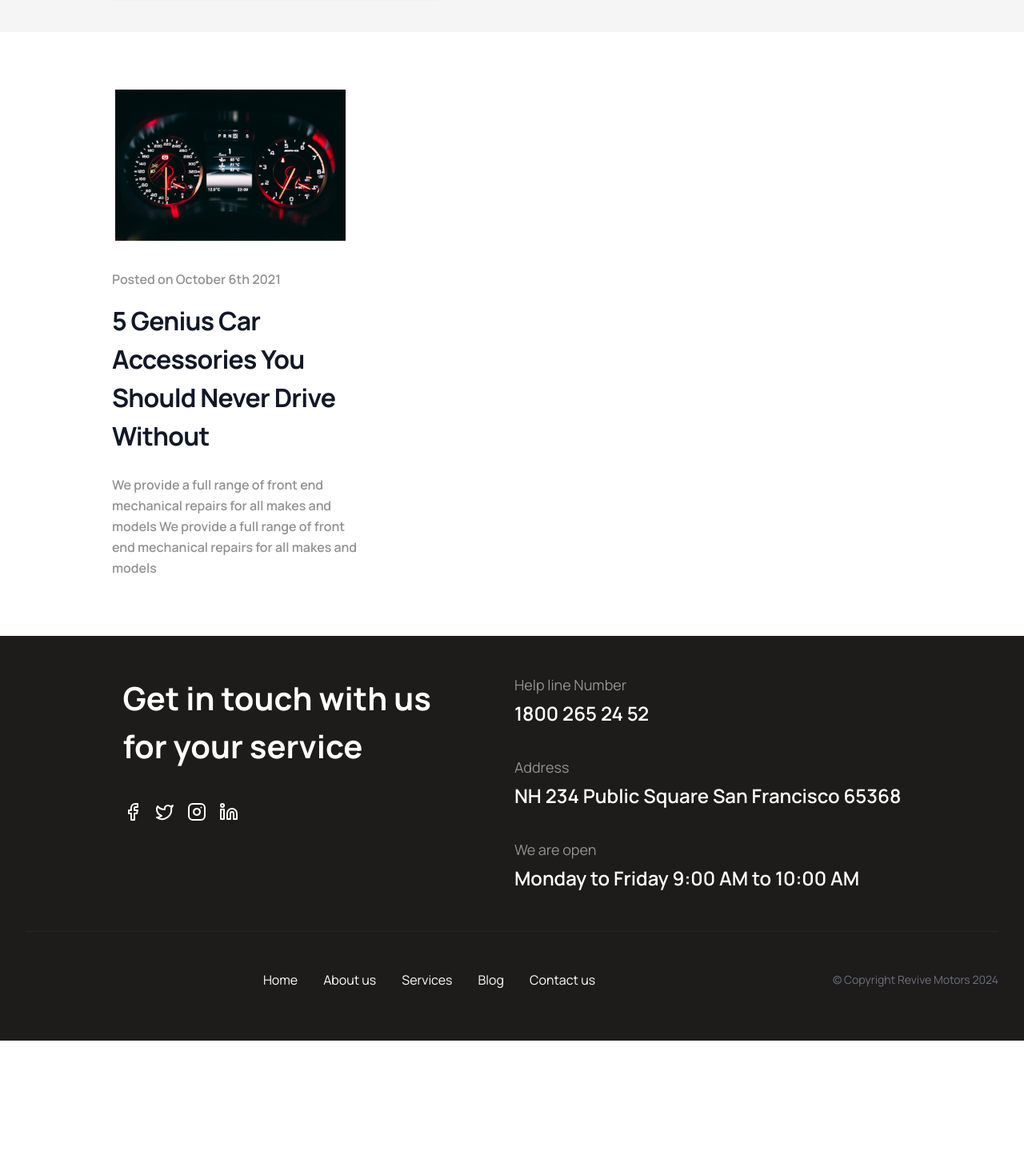
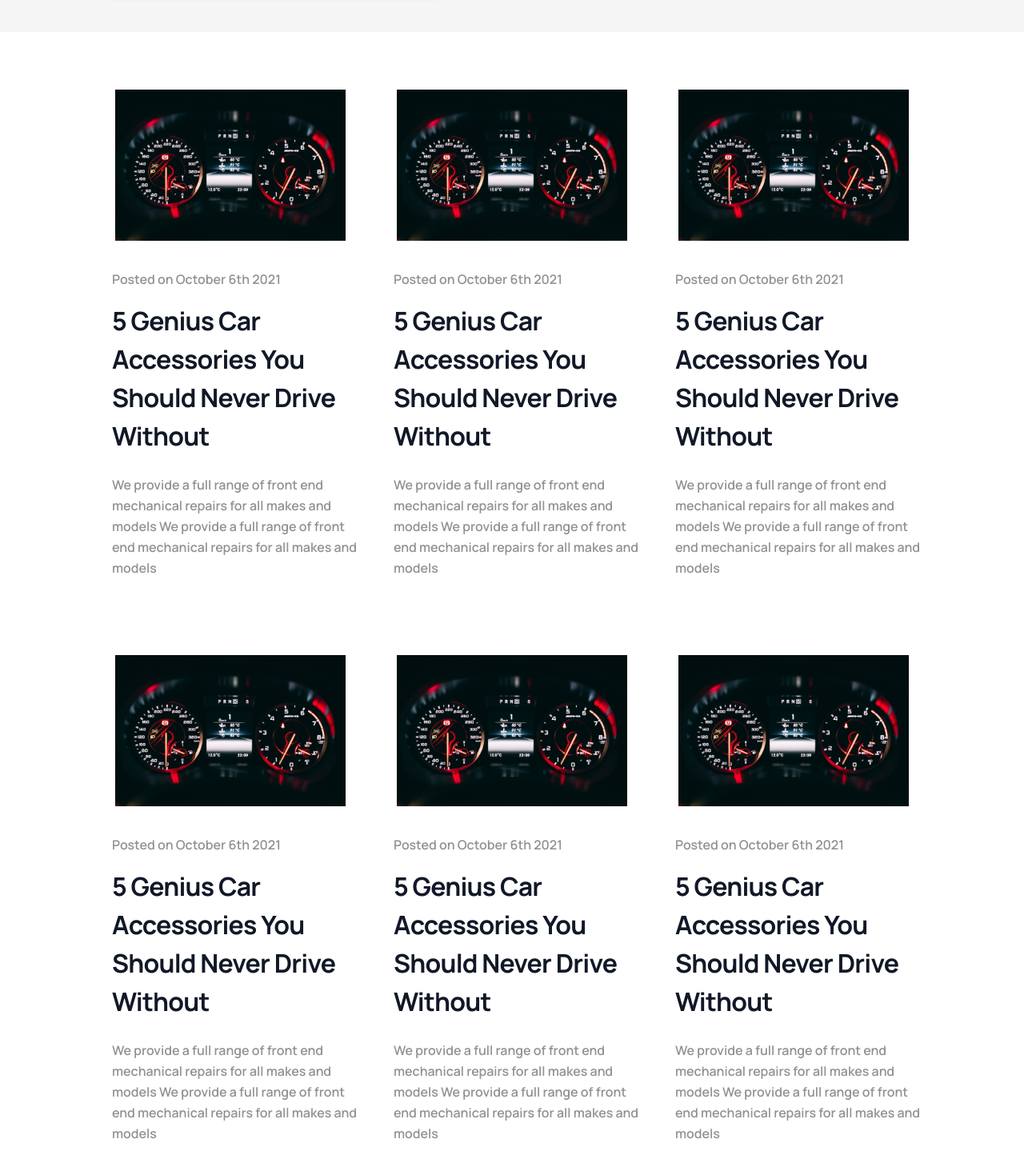
Before and after one commit to w3ngithub/revive-motors, a Next.js app: page /blog in a window 1280 px wide. Shown: the part 1291-2730 px from the top of the page at 80% size. Before the commit the page ends 2592 px from the top, so only its background shows below. Built offline with nearby package versions, Linux system fonts and the light colour scheme.

Commit message:
feat: blog-multiple-cars responsiveness added

```diff
--- a/src/components/custom-components/blog-multiple-cars.tsx
+++ b/src/components/custom-components/blog-multiple-cars.tsx
@@ -40,6 +40,176 @@ const BlogMultipleCars = () => {
               </div>
             </div>
           </div>
+          <div className=" w-full">
+            <div className="col-span-5      ">
+              {/* /////////////////////// */}
+              {/* min-h-[746px] */}
+              <div className="max-w-[405px] bg-white  flex flex-col justify-start items-center    ">
+                <a href="#">
+                  {/*  */}
+                  <img
+                    className="rounded-none     mt-4 max-2xl:p-4"
+                    src="/project/blog-speed.png"
+                    alt="Auto Diagnostics"
+                    width={405}
+                    height={266}
+                  />
+                </a>
+                <div className="my-5  flex flex-col gap-4  max-2xl:pl-3     ">
+                  <span className="text-b2 text-customColor-grey font-semibold      ">
+                    Posted on October 6th 2021
+                  </span>
+                  <a href="#">
+                    {/* 375px */}
+                    <h4 className="mb-2 text-t1 font-bold tracking-tight text-gray-900 dark:text-white        2xl:max-w-[375px]">
+                      5 Genius Car Accessories You Should Never Drive Without
+                    </h4>
+                  </a>
+                  <p className=" mb-3 text-b2 font-semibold text-customColor-grey leading-relaxed       max-w-[405px]    ">
+                    We provide a full range of front end mechanical repairs for
+                    all makes and models We provide a full range of front end
+                    mechanical repairs for all makes and models
+                  </p>
+                </div>
+              </div>
+            </div>
+          </div>
+          <div className=" w-full">
+            <div className="col-span-5      ">
+              {/* /////////////////////// */}
+              {/* min-h-[746px] */}
+              <div className="max-w-[405px] bg-white  flex flex-col justify-start items-center    ">
+                <a href="#">
+                  {/*  */}
+                  <img
+                    className="rounded-none     mt-4 max-2xl:p-4"
+                    src="/project/blog-speed.png"
+                    alt="Auto Diagnostics"
+                    width={405}
+                    height={266}
+                  />
+                </a>
+                <div className="my-5  flex flex-col gap-4  max-2xl:pl-3     ">
+                  <span className="text-b2 text-customColor-grey font-semibold      ">
+                    Posted on October 6th 2021
+                  </span>
+                  <a href="#">
+                    {/* 375px */}
+                    <h4 className="mb-2 text-t1 font-bold tracking-tight text-gray-900 dark:text-white        2xl:max-w-[375px]">
+                      5 Genius Car Accessories You Should Never Drive Without
+                    </h4>
+                  </a>
+                  <p className=" mb-3 text-b2 font-semibold text-customColor-grey leading-relaxed       max-w-[405px]    ">
+                    We provide a full range of front end mechanical repairs for
+                    all makes and models We provide a full range of front end
+                    mechanical repairs for all makes and models
+                  </p>
+                </div>
+              </div>
+            </div>
+          </div>
+          <div className=" w-full">
+            <div className="col-span-5      ">
+              {/* /////////////////////// */}
+              {/* min-h-[746px] */}
+              <div className="max-w-[405px] bg-white  flex flex-col justify-start items-center    ">
+                <a href="#">
+                  {/*  */}
+                  <img
+                    className="rounded-none     mt-4 max-2xl:p-4"
+                    src="/project/blog-speed.png"
+                    alt="Auto Diagnostics"
+                    width={405}
+                    height={266}
+                  />
+                </a>
+                <div className="my-5  flex flex-col gap-4  max-2xl:pl-3     ">
+                  <span className="text-b2 text-customColor-grey font-semibold      ">
+                    Posted on October 6th 2021
+                  </span>
+                  <a href="#">
+                    {/* 375px */}
+                    <h4 className="mb-2 text-t1 font-bold tracking-tight text-gray-900 dark:text-white        2xl:max-w-[375px]">
+                      5 Genius Car Accessories You Should Never Drive Without
+                    </h4>
+                  </a>
+                  <p className=" mb-3 text-b2 font-semibold text-customColor-grey leading-relaxed       max-w-[405px]    ">
+                    We provide a full range of front end mechanical repairs for
+                    all makes and models We provide a full range of front end
+                    mechanical repairs for all makes and models
+                  </p>
+                </div>
+              </div>
+            </div>
+          </div>
+          <div className=" w-full">
+            <div className="col-span-5      ">
+              {/* /////////////////////// */}
+              {/* min-h-[746px] */}
+              <div className="max-w-[405px] bg-white  flex flex-col justify-start items-center    ">
+                <a href="#">
+                  {/*  */}
+                  <img
+                    className="rounded-none     mt-4 max-2xl:p-4"
+                    src="/project/blog-speed.png"
+                    alt="Auto Diagnostics"
+                    width={405}
+                    height={266}
+                  />
+                </a>
+                <div className="my-5  flex flex-col gap-4  max-2xl:pl-3     ">
+                  <span className="text-b2 text-customColor-grey font-semibold      ">
+                    Posted on October 6th 2021
+                  </span>
+                  <a href="#">
+                    {/* 375px */}
+                    <h4 className="mb-2 text-t1 font-bold tracking-tight text-gray-900 dark:text-white        2xl:max-w-[375px]">
+                      5 Genius Car Accessories You Should Never Drive Without
+                    </h4>
+                  </a>
+                  <p className=" mb-3 text-b2 font-semibold text-customColor-grey leading-relaxed       max-w-[405px]    ">
+                    We provide a full range of front end mechanical repairs for
+                    all makes and models We provide a full range of front end
+                    mechanical repairs for all makes and models
+                  </p>
+                </div>
+              </div>
+            </div>
+          </div>
+          <div className=" w-full">
+            <div className="col-span-5      ">
+              {/* /////////////////////// */}
+              {/* min-h-[746px] */}
+              <div className="max-w-[405px] bg-white  flex flex-col justify-start items-center    ">
+                <a href="#">
+                  {/*  */}
+                  <img
+                    className="rounded-none     mt-4 max-2xl:p-4"
+                    src="/project/blog-speed.png"
+                    alt="Auto Diagnostics"
+                    width={405}
+                    height={266}
+                  />
+                </a>
+                <div className="my-5  flex flex-col gap-4  max-2xl:pl-3     ">
+                  <span className="text-b2 text-customColor-grey font-semibold      ">
+                    Posted on October 6th 2021
+                  </span>
+                  <a href="#">
+                    {/* 375px */}
+                    <h4 className="mb-2 text-t1 font-bold tracking-tight text-gray-900 dark:text-white  2xl:max-w-[375px]">
+                      5 Genius Car Accessories You Should Never Drive Without
+                    </h4>
+                  </a>
+                  <p className=" mb-3 text-b2 font-semibold text-customColor-grey leading-relaxed   max-w-[405px]    ">
+                    We provide a full range of front end mechanical repairs for
+                    all makes and models We provide a full range of front end
+                    mechanical repairs for all makes and models
+                  </p>
+                </div>
+              </div>
+            </div>
+          </div>
         </div>
       </div>
     </section>
```
